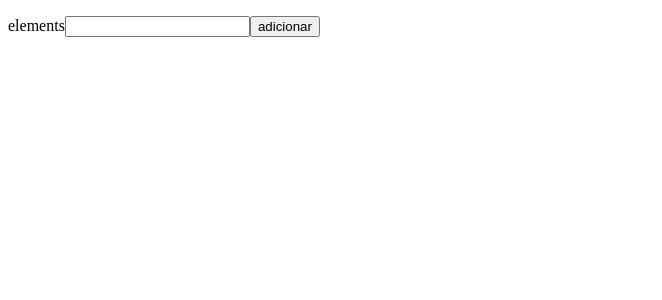
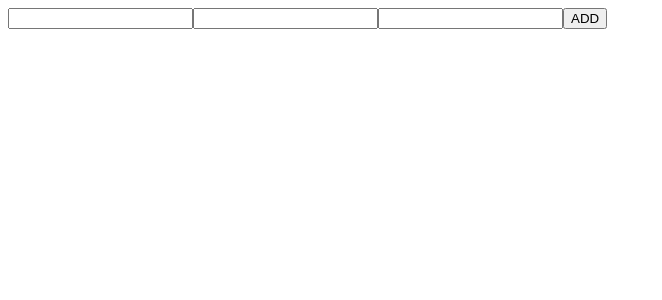
Before and after one commit to jpcirqueira/experimental-project-, a React (Create React App) app: page / in a window 1280 px wide. Shown: the top 300 px of the page, without its empty margins (0-662 px from the left). Built offline with nearby package versions, Linux system fonts and the light colour scheme.

Commit message:
adicionado componente testformik.

```diff
--- a/package.json
+++ b/package.json
@@ -8,6 +8,7 @@
     "@testing-library/user-event": "^7.1.2",
     "@types/jest": "^25.2.1",
     "axios": "^0.19.2",
+    "formik": "^2.1.5",
     "immer": "^6.0.3",
     "react": "^16.13.1",
     "react-dom": "^16.13.1",
--- a/src/App.js
+++ b/src/App.js
@@ -1,4 +1,5 @@
 import React from 'react';
+
 
 function App() {
   return (
--- /dev/null
+++ b/src/components/testformik/index.js
@@ -0,0 +1,71 @@
+import React from 'react';
+ import { Formik } from 'formik';
+
+ const TestFormik = () => (
+   <div>
+
+     <Formik
+       initialValues={{name:'', email: '', password: '' }}
+       validate={values => {
+         const errors = {};
+         if (!values.email) {
+           errors.email = 'Required';
+         } else if (
+           !/^[A-Z0-9._%+-]+@[A-Z0-9.-]+\.[A-Z]{2,}$/i.test(values.email)
+         ) {
+           errors.email = 'email invalido';
+         }
+         return errors;
+       }}
+       onSubmit={(values, { setSubmitting }) => {
+         setTimeout(() => {
+           alert(JSON.stringify(values, null, 2));
+           setSubmitting(false);
+         }, 400);
+       }}
+     >
+       {({
+         values,
+         errors,
+         touched,
+         handleChange,
+         handleBlur,
+         handleSubmit,
+         isSubmitting,
+       }) => (
+         <form onSubmit={handleSubmit}>
+            <input
+            type="text"
+            name="name"
+            onChange={handleChange}
+            onBlur={handleBlur}
+            value={values.name}
+            />
+           {errors.name && touched.name && errors.name}
+           <input
+             type="email"
+             name="email"
+             onChange={handleChange}
+             onBlur={handleBlur}
+             value={values.email}
+           />
+           {errors.email && touched.email && errors.email}
+           <input
+             type="password"
+             name="password"
+             onChange={handleChange}
+             onBlur={handleBlur}
+             value={values.password}
+           />
+           {errors.password && touched.password && errors.password}
+
+           <button type="submit" disabled={isSubmitting}>
+             ADD
+           </button>
+         </form>
+       )}
+     </Formik>
+   </div>
+ );
+
+ export default TestFormik;
--- a/src/index.js
+++ b/src/index.js
@@ -2,10 +2,11 @@
 import ReactDOM from 'react-dom';
 
 import AddList from './components/addList';
+import TestFormik from '../src/components/testformik/index';
 
 ReactDOM.render(
   <React.StrictMode>
-    <AddList />
+    <TestFormik />
   </React.StrictMode>,
   document.getElementById('root')
 );
```
Also changed, not shown: 1 other file (tests, documents, lock files or other folders).
